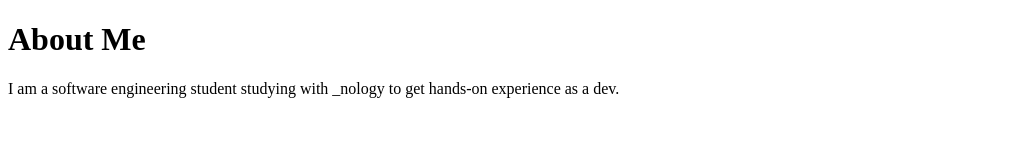
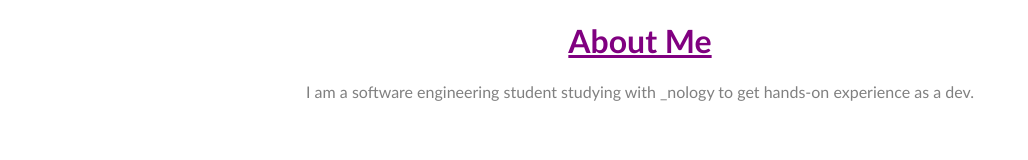
Before and after one commit to lalt22/nology-challenges-lalitha, a plain HTML site: page about-me.html in a window 1280 px wide. Shown: the whole page, without its empty margins (0-1028 px from the left). Drawn offline with Linux system fonts and the light colour scheme.

Commit message:
Added styling.css to style about-me.html

```diff
--- a/about-me.html
+++ b/about-me.html
@@ -5,6 +5,7 @@
     <meta http-equiv="X-UA-Compatible" content="IE=edge">
     <meta name="viewport" content="width=device-width, initial-scale=1.0">
     <title>Document</title>
+    <link rel="stylesheet" href="styling.css">
 </head>
 <body>
     <div>
--- /dev/null
+++ b/styling.css
@@ -0,0 +1,13 @@
+div {
+    text-align: center;
+    font-family: 'Gill Sans', 'Gill Sans MT', Calibri, 'Trebuchet MS', sans-serif;
+}
+
+div > h1 {
+    color: purple;
+    text-decoration: underline;
+}
+
+div > p {
+    color: grey;
+}
```
